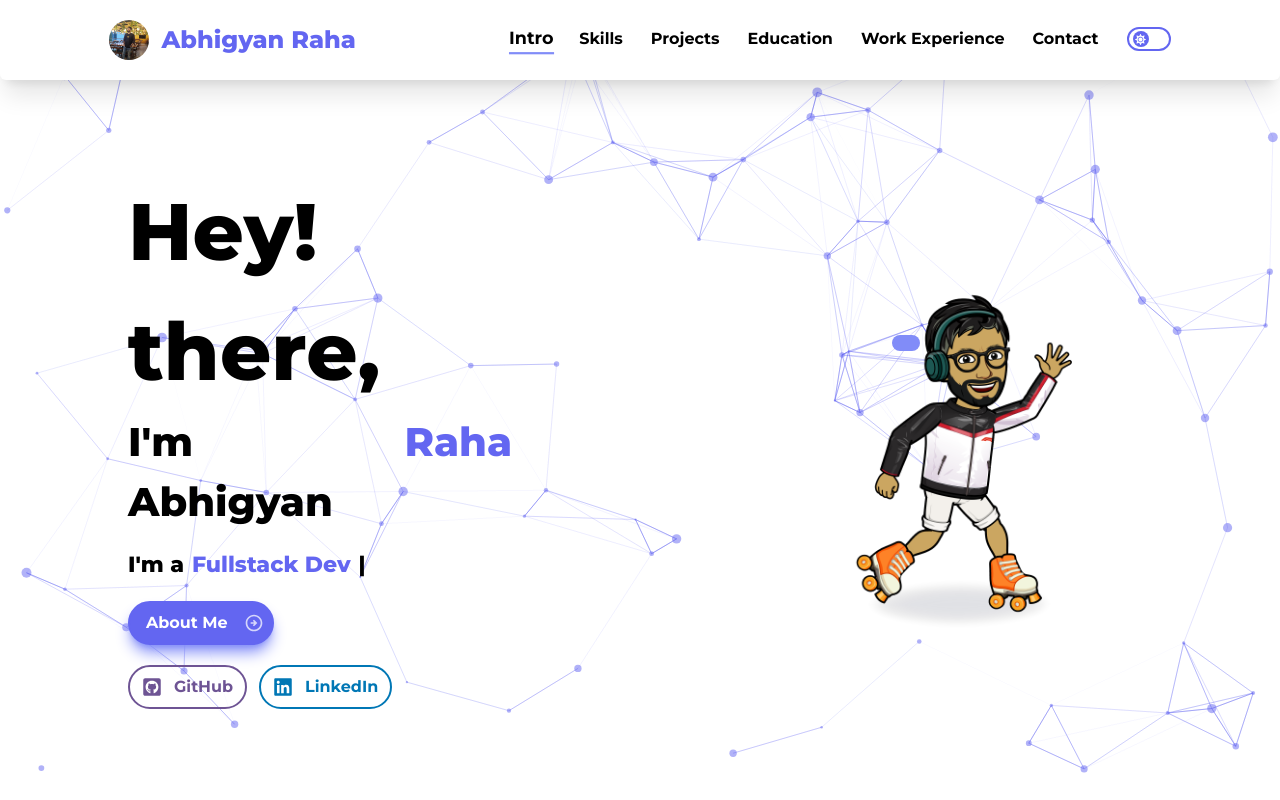
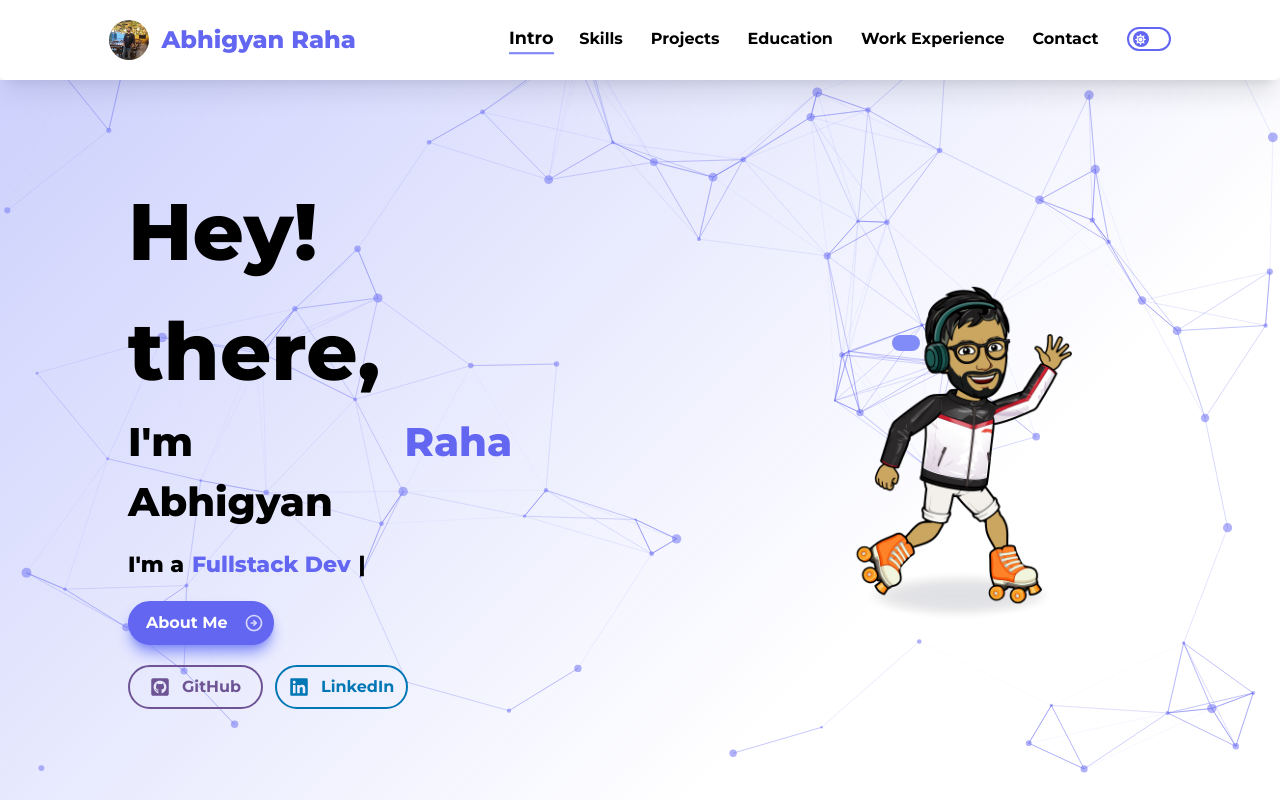
Before and after one commit to asnaeb1-dev/PortfolioWebsite, a React (Vite) app: page / in a window 1280 px wide. Built offline with nearby package versions, Linux system fonts and the light colour scheme.

Commit message:
gradient

```diff
--- a/src/components/ui/pages/IntroductionPage/IntroductionPage.jsx
+++ b/src/components/ui/pages/IntroductionPage/IntroductionPage.jsx
@@ -65,7 +65,7 @@ const IntroductionPage = () => {
 
   return (
     <>
-      <div className='h-[calc(100vh_-_80px)] flex flex-col-reverse lg:flex-row overflow-hidden'>
+      <div className='h-[calc(100vh_-_60px)] lg:h-[calc(100vh_-_80px)] flex flex-col-reverse lg:flex-row overflow-hidden linearGradient'>
         <div className='flex-1 flex flex-col justify-center items-center'>
           <h1 className='text-[25px] text-center md:text-[35px] lg:text-start lg:text-[50px] xl:text-[80px] font-extrabold w-3/5'>Hey! there,</h1>
           <span className=' justify-center lg:justify-start text-[22px] md:text-[30px] lg:text-[32px] xl:text-[40px] font-extrabold flex flex-row gap-2 w-3/5'>
@@ -85,11 +85,11 @@ const IntroductionPage = () => {
             </button>
           </div>
           <div className='w-full md:w-3/5 mt-5 flex justify-center lg:justify-start flex-row gap-3'>
-            <button className='border-2 rounded-full p-2 px-3 hover:px-5 flex flex-row gap-3 justify-between items-center github'>
+            <button className='border-2 rounded-full p-2 px-5 hover:px-7 flex flex-row gap-3 justify-between items-center github'>
               <GithubIcon size={20} />
               <p>GitHub</p>
             </button>
-            <button className='border-2  rounded-full hover:px-5 bg-white p-2 px-3 flex flex-row gap-3 justify-between items-center linkedin'>
+            <button className='border-2  rounded-full hover:px-5 p-2 px-3 flex flex-row gap-3 justify-between items-center linkedin'>
               <LinkedInIcon size={20} />
               <p>LinkedIn</p>
             </button>
--- a/src/components/ui/pages/IntroductionPage/intro.css
+++ b/src/components/ui/pages/IntroductionPage/intro.css
@@ -26,8 +26,22 @@
     border-color: #6e5494;
 }
 
+.linearGradient {
+    background: linear-gradient(135deg, rgb(129, 140, 248, 0.4), rgba(255,0,0,0) 70.71%);
+}
+
 .moving {
-    transition: transform 0.5s ease;
+    animation: bouncing 2s ease 0.1s infinite forwards;
+}
+@keyframes bouncing {
+    0%, 100% {
+        transform: translateY(-3%);
+        animation-timing-function: cubic-bezier(0.8,0,1,1);
+    }
+    50% {
+        transform: none;
+        animation-timing-function: cubic-bezier(0,0,0.2,1);
+    }
 }
 
 .moving:hover {
```
